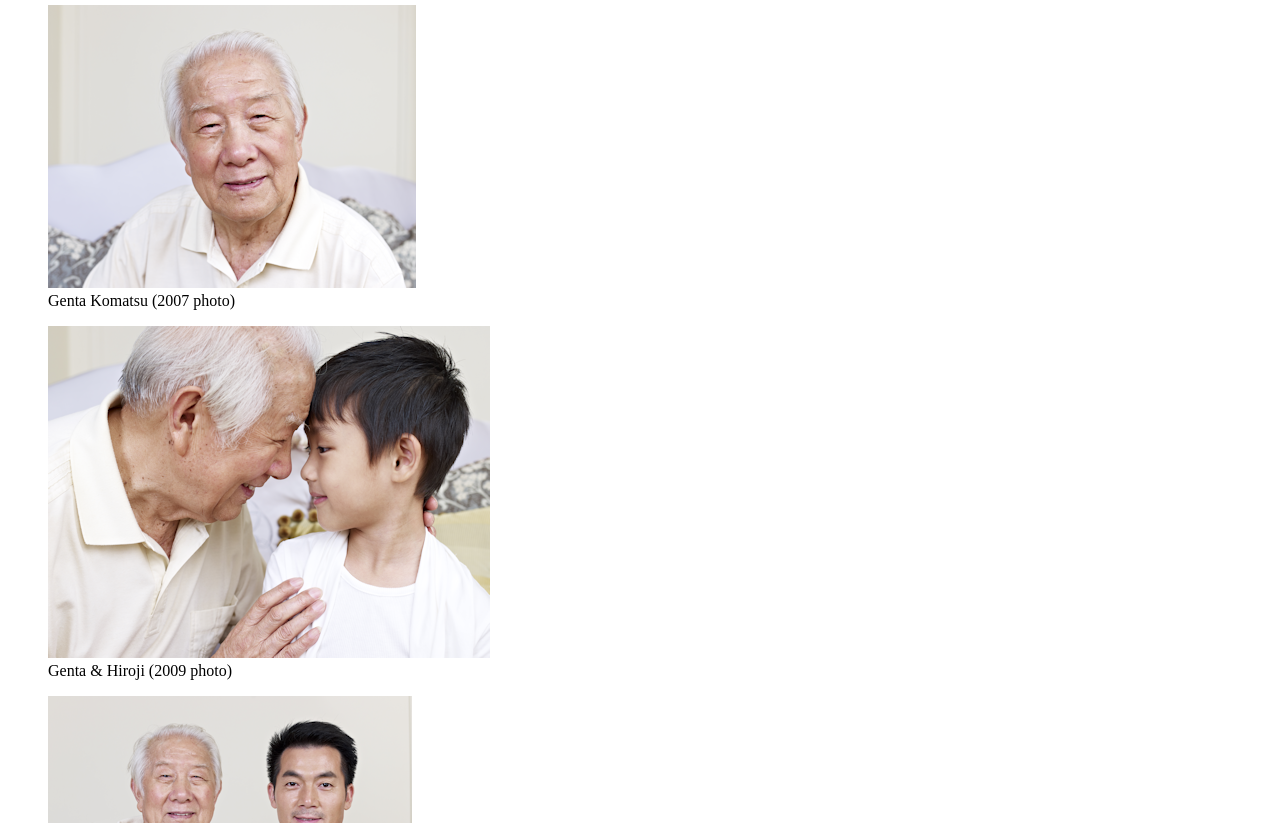
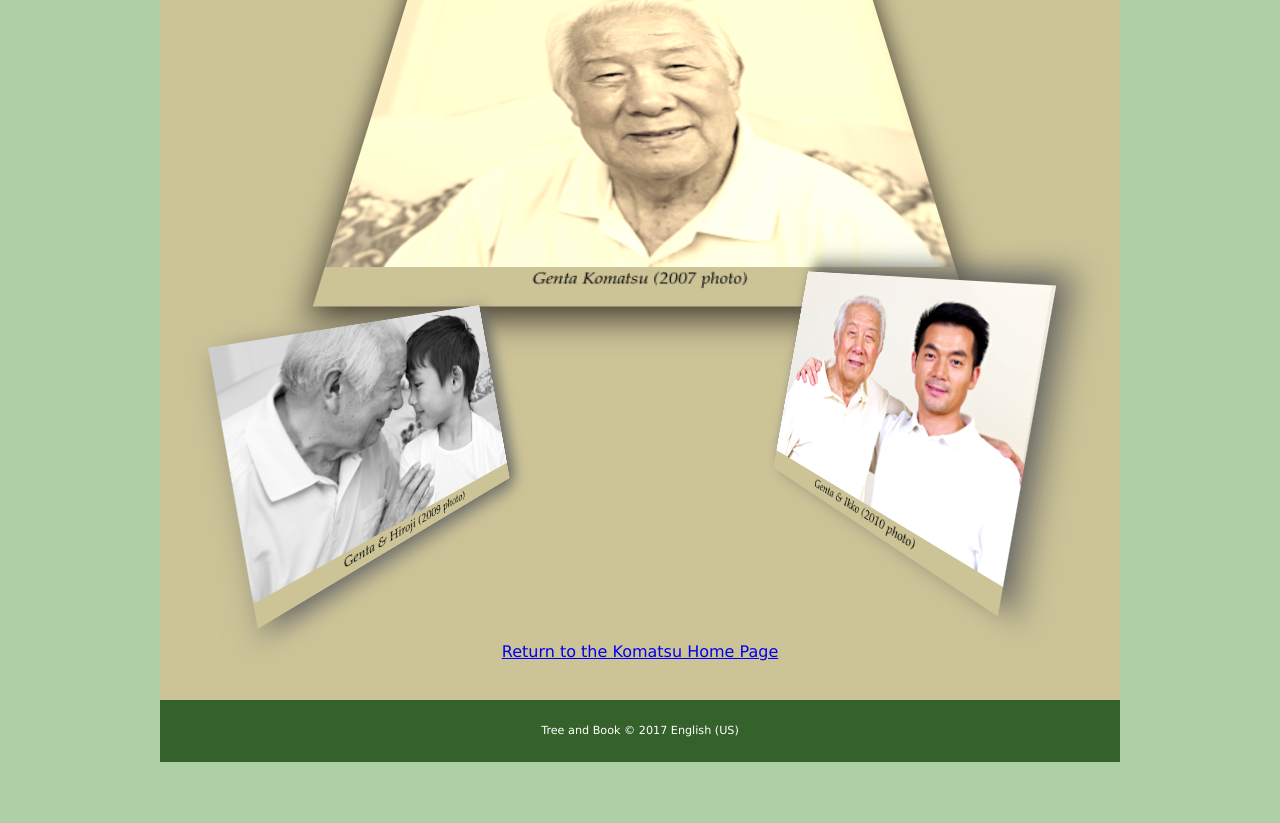
Before and after one commit to TylerWahlCTC/Tutorial-4, a plain HTML site: page html/tb_genta.html in a window 1280 px wide. Shown: the part 348-1171 px from the top of the page. After the commit the page ends 1110 px from the top, so only its background shows below. Drawn offline with Linux system fonts and the light colour scheme.

Commit message:
Finished Tutorial-4

```diff
--- /dev/null
+++ b/css/tb_visual2.css
@@ -0,0 +1,57 @@
+@charset "utf-8";
+
+/*
+   New Perspectives on HTML5 and CSS3, 7th Edition
+   Tutorial 4
+   Tutorial Case
+
+   Visual Effects Style Sheet for Photo Page at Tree and Book
+   Author: Tyler Wahl
+   Date: September 16, 2025
+
+   Filename: tb_visual2.css
+
+*/
+
+
+/* Transformation Styles */
+
+article {
+   perspective: 600px;
+}
+
+figure#figure1 {
+   transform: rotateX(30deg) translateZ(50px);
+   box-shadow: rgb(51, 51, 51) 0px 10px 25px;
+}
+
+figure#figure2 {
+   transform: rotate(-40deg) scale(0.8, 0.8)
+              translate(20px, -100px)
+              rotateZ(30deg) rotateY(60deg);
+   box-shadow: rgb(101, 101, 101) 10px 10px 25px;
+}
+
+figure#figure3 {
+   transform: rotate(10deg) scale(0.9, 0.9)
+              translateY(-120px)
+              rotateY(-70deg) translateZ(-20px);
+   box-shadow: rgb(101, 101, 101) 10px -10px 25px;
+}
+
+/* Filter Styles */
+
+figure#figure1 {
+   -webkit-filter: sepia(0.8);
+   filter: sepia(0.8)
+}
+
+figure#figure2 {
+   -webkit-filter: grayscale(1);
+   filter: grayscale(1);
+}
+
+figure#figure3 {
+   -webkit-filter: saturate(1.5) contrast(1.2);
+   filter: saturate(1.5) contrast(1.2);
+}
--- a/html/tb_genta.html
+++ b/html/tb_genta.html
@@ -14,7 +14,9 @@
    -->
    <meta charset="utf-8" />
    <title>Tree and Book: Genta Komatsu</title>
-
+   <link href="../css/tb_reset.css" rel="stylesheet" />
+   <link href="../css/tb_styles2.css" rel="stylesheet" />
+   <link href="../css/tb_visual2.css" rel="stylesheet" />
 </head>
 
 <body>
@@ -54,7 +56,7 @@
          <figcaption>Genta &amp; Ikko (2010 photo)</figcaption>
       </figure>
 
-      <p><a href="../html/tb_komatsu.html">Return to the Komatsu Home Page</a></p>
+      <p><a href="../html/../index.html">Return to the Komatsu Home Page</a></p>
 
    </article>
 
```
Also changed, not shown: css/tb_visual2_txt.css (deleted, +0 -21 lines), html/tb_hiroji.html (+5 -5 lines), html/tb_ikko.html (+5 -5 lines), html/tb_mika.html (+5 -5 lines), html/tb_suzuko.html (+5 -5 lines), index.html (+9 -2 lines).
